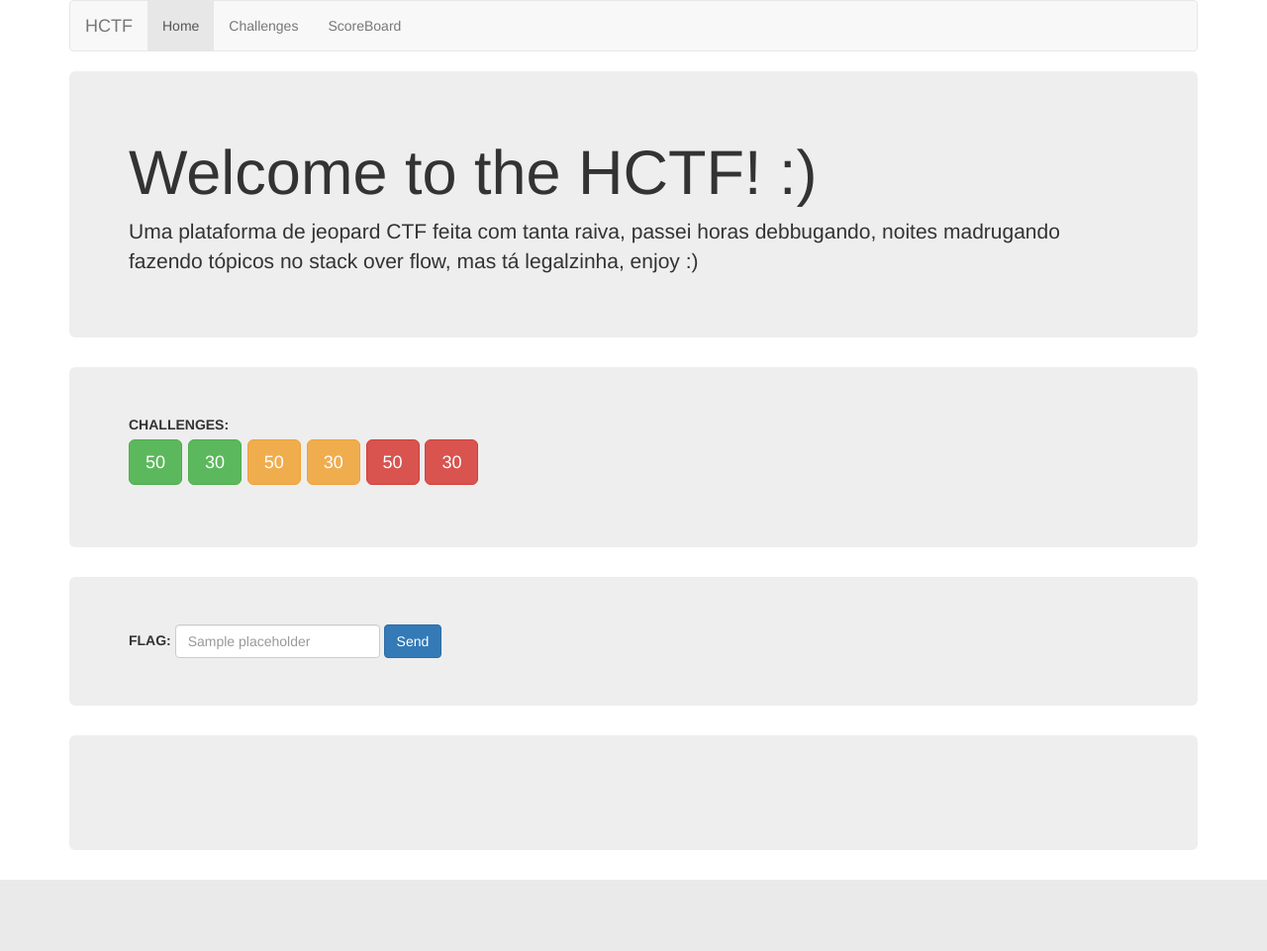
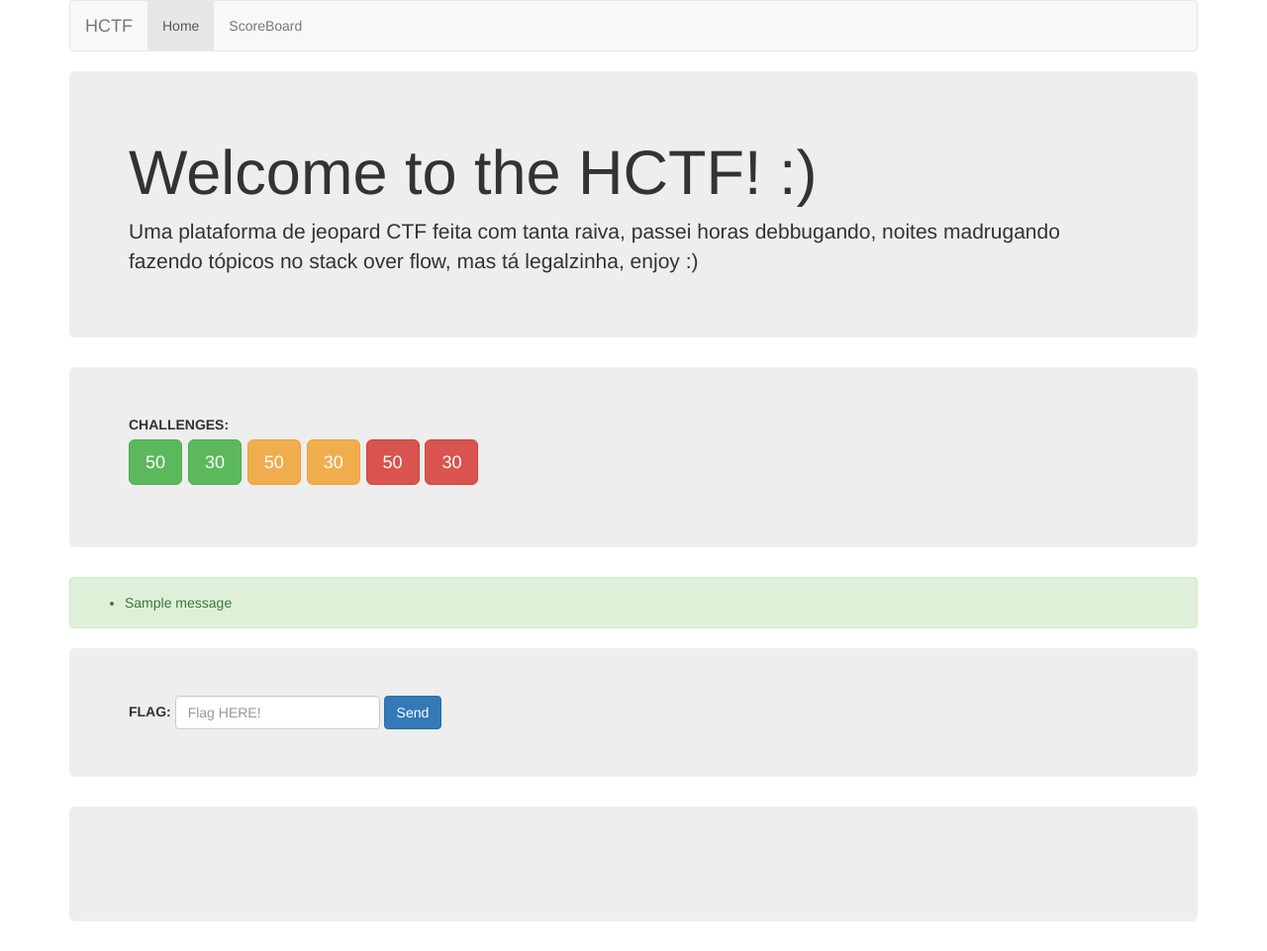
Before and after one commit to k13w/nullctf, a Flask app: template app/templates/dashboard/index.html in a window 1280 px wide. Shown: the whole page at 99% size. Before the commit the page ends 889 px from the top, so only its background shows below. Run offline with Flask 2, Linux system fonts and the light colour scheme; the template is opened without the code that fills it: values that come from a table or form of the project are taken from there, most other values are stand-ins (such as "Sample title", 1, 10 or a date in 2020); one stand-in notice (Sample message) is shown; some libraries are stand-ins or nearby versions.

Commit message:
update 18/09/2017
xD

```diff
--- a/app/controllers/default.py
+++ b/app/controllers/default.py
@@ -1,10 +1,10 @@
-from flask import render_template, flash, redirect, url_for
+from flask import render_template, flash, redirect, url_for, session
 from flask_login import login_user, logout_user, current_user, login_required
 from app import app, db, lm
 from sqlalchemy import desc
 
 from app.models.tables import User, Challenges
-from app.models.forms import LoginForm, RegisterForm
+from app.models.forms import LoginForm, RegisterForm, FlagForm
 
 @lm.user_loader
 def load_user(id):
@@ -25,11 +25,13 @@ def register():
             return redirect(url_for('register'))
         user = User(email=form.email.data,
                     password=form.password.data,
-		            username=form.username.data)
+		            username=form.username.data,
+                    score='0',
+                    solved='')
         db.session.add(user)
         db.session.commit()
         return redirect(url_for('index'))
-    return render_template('register.html', form=form)
+    return render_template('register.html', form=form, user=user)
 
 @app.route("/login", methods=["GET","POST"])
 def login():
@@ -45,25 +47,24 @@ def login():
     return render_template('login.html',
                            form=form)
 
+@app.route("/dashboard", methods=["GET", "POST"])
+def dashboard():
+    form = FlagForm()
+    if form.validate_on_submit():
+        chall = Challenges.query.filter_by(flag=form.flag.data).first()
+        if not chall:
+            flash('wrong Flag!')
+            return redirect(url_for('dashboard'))
+        if chall.flag == form.flag.data:
+            user = User.query.filter_by(username=current_user.username).first()
+            user.score = str(int(user.score) + int(chall.score))
+            user.solved = user.solved + ', ' + str(chall.id)
+            db.session.commit()
+            flash('Good Job Valid Flag')
+            return redirect(url_for('dashboard'))
+    return render_template('dashboard/index.html', form=form)
+
 @app.route("/logout")
 def logout():
     logout_user()
     return redirect(url_for("index"))
-
-
-@app.route("/dashboard")
-def dashboard():
-    if not current_user.is_authenticated:
-        return redirect(url_for('login'))
-    challenges = Challenges.query.all()
-    query = db.session.query(Challenges.category.distinct().label("category"))
-    categories = [row.category for row in query.all()]
-    ranking = rank(current_user.username)
-    return render_template("dashboard/index.html", challenges=challenges, categories=categories, ranking=ranking)
-
-@app.route("/get_chall", methods=["GET", "POST"])
-def get_chall(category, score):
-    form = FlagForm()
-    chall = Challenges.query.filter_by(flag=form.flag.data).all
-    if chall and chall.flag == form.flag.data:
-        return list(chall)[0]
--- a/app/models/forms.py
+++ b/app/models/forms.py
@@ -1,5 +1,5 @@
 from flask_wtf import FlaskForm
-from wtforms import StringField, PasswordField, BooleanField, SubmitField
+from wtforms import StringField, PasswordField, BooleanField, SubmitField, RadioField
 from wtforms.validators import DataRequired, Length
 
 class RegisterForm(FlaskForm):
@@ -13,5 +13,5 @@ class LoginForm(FlaskForm):
     remember_me = BooleanField('remember_me')
 
 class FlagForm(FlaskForm):
-    flag = StringField('The Flag', validators=[DataRequired(), Length(1, 64)])
-    submit = SubmitField('Send')
+    flag = StringField('flag', validators=[DataRequired(), Length(1, 64)])
+    submit = SubmitField('submit')
--- /dev/null
+++ b/app/static/js/modal.js
@@ -0,0 +1,3 @@
+$('#myModaal').on('shown.bs.modal', function () {
+  $('#myInput').focus()
+})
--- a/app/templates/dashboard/index.html
+++ b/app/templates/dashboard/index.html
@@ -30,7 +30,6 @@
           <div id="navbar" class="navbar-collapse collapse">
             <ul class="nav navbar-nav">
               <li class="active"><a href="#">Home</a></li>
-              <li><a href="#">Challenges</a></li>
               <li><a href="#">ScoreBoard</a></li>
             </ul>
             <ul class="nav navbar-nav navbar-right">
@@ -51,24 +50,41 @@
       <div class="jumbotron">
         <label>CHALLENGES: </label>
         <p>
-          <button type="button" class="btn btn-success btn-lg">50</button>
-          <button type="button" class="btn btn-success btn-lg">30</button>
+          <button type="button" class="btn btn-success btn-lg" data-toggle="modal" data-target="#web50">50</button>
+          <button type="button" class="btn btn-success btn-lg" data-toggle="modal" data-target="#myModal">30</button>
 
-          <button type="button" class="btn btn-warning btn-lg">50</button>
-          <button type="button" class="btn btn-warning btn-lg">30</button>
+          <button type="button" class="btn btn-warning btn-lg" data-toggle="modal" data-target="#myModal">50</button>
+          <button type="button" class="btn btn-warning btn-lg" data-toggle="modal" data-target="#myModal">30</button>
 
-          <button type="button" class="btn btn-danger btn-lg">50</button>
-          <button type="button" class="btn btn-danger btn-lg">30</button>
+          <button type="button" class="btn btn-danger btn-lg" data-toggle="modal" data-target="#myModal">50</button>
+          <button type="button" class="btn btn-danger btn-lg" data-toggle="modal" data-target="#myModal">30</button>
         </p>
       </div>
 
+      {% with messages = get_flashed_messages() %}
+          {% if messages %}
+          <div class="alert alert-success">
+            <ul class=flashes>
+            {% for message in messages %}
+              <li>{{ message }}</li>
+            {% endfor %}
+            </ul>
+          </div>
+          {% endif %}
+        {% endwith %}
+
       <div class="jumbotron">
-        <form class="form-inline" method="POST">
+        <form class="form-inline" method="POST" action="">
+          {{ form.csrf_token }}
           <div class="form-group">
             <label for="send_flag">FLAG:</label>
-            <input class="form-control" id="send_flag" type="text"
-            placeholder="{% if chall_done %}{{ lang.chall.success }}{%
-            else %}{{ lang.chall.placeholder }}{% endif %}">
+            {{ form.flag(class="form-control",
+            placeholder="Flag HERE!") }}
+            {% if form.errors.flag %}
+            <div class="alert alert-danger" role="alert">
+              {{ form.errors.flag }}
+            </div>
+            {% endif %}
           </div>
           <button type="submit" class="btn btn-primary">Send</button>
         </form>
@@ -87,11 +103,43 @@
       </div>
     </div> <!-- /container -->
 
-    <script src="https://ajax.googleapis.com/ajax/libs/jquery/1.12.4/jquery.m
-    in.js"></script>
+    <!-- Modal -->
+    <div class="modal fade" id="web50" tabindex="-1" role="dialog" aria-labelledby="myModalLabel">
+      <div class="modal-dialog" role="document">
+        <div class="modal-content">
+          <div class="modal-header">
+            <button type="button" class="close" data-dismiss="modal" aria-label="Close"><span aria-hidden="true">&times;</span></button>
+            <h4 class="modal-title" id="myModalLabel">Web 50</h4>
+          </div>
+          <div class="modal-body">
+            <p>Uma de nossas máquinas está com problemas, invada ela, owne ela e descubra a flag<br>web.127.0.0.1/machine</p>
+            <form class="form-inline" method="POST" action="">
+              {{ form.csrf_token }}
+              <div class="form-group">
+                <label for="send_flag">FLAG:</label>
+                {{ form.flag(class="form-control",
+                placeholder="Flag HERE!") }}
+                {% if form.errors.flag %}
+                <div class="alert alert-danger" role="alert">
+                  {{ form.errors.flag }}
+                </div><br><br>
+                {% endif %}
+          </div>
+          <div class="modal-footer">
+            <button type="button" class="btn btn-default" data-dismiss="modal">Close</button>
+            <button type="submit" class="btn btn-primary">Send</button>
+          </div>
+        </div>
+      </div>
+    </div>
+  </DIV>
+
+    <script src="https://ajax.googleapis.com/ajax/libs/jquery/3.2.1/jquery.min.js"></script>
     <script src="{{ url_for('static', filename='js/bootstrap.min.js')
     }}"></script>
     <script src="{{ url_for('static', filename='js/submit.js')
     }}"></script>
+    <script src="{{ url_for('static', filename='js/modal.js')
+    }}"></script>
   </body>
 </html>
--- a/config.py
+++ b/config.py
@@ -1,3 +1,4 @@
+import os.path
 from app import app
 basedir = os.path.abspath(os.path.dirname(__file__))
 
```
Also changed, not shown: app/models/tables.py (+5 -5 lines), app/templates/base.html (+0 -12 lines), app/templates/dashboard/scoreboard.html (added), storage.db (added).
